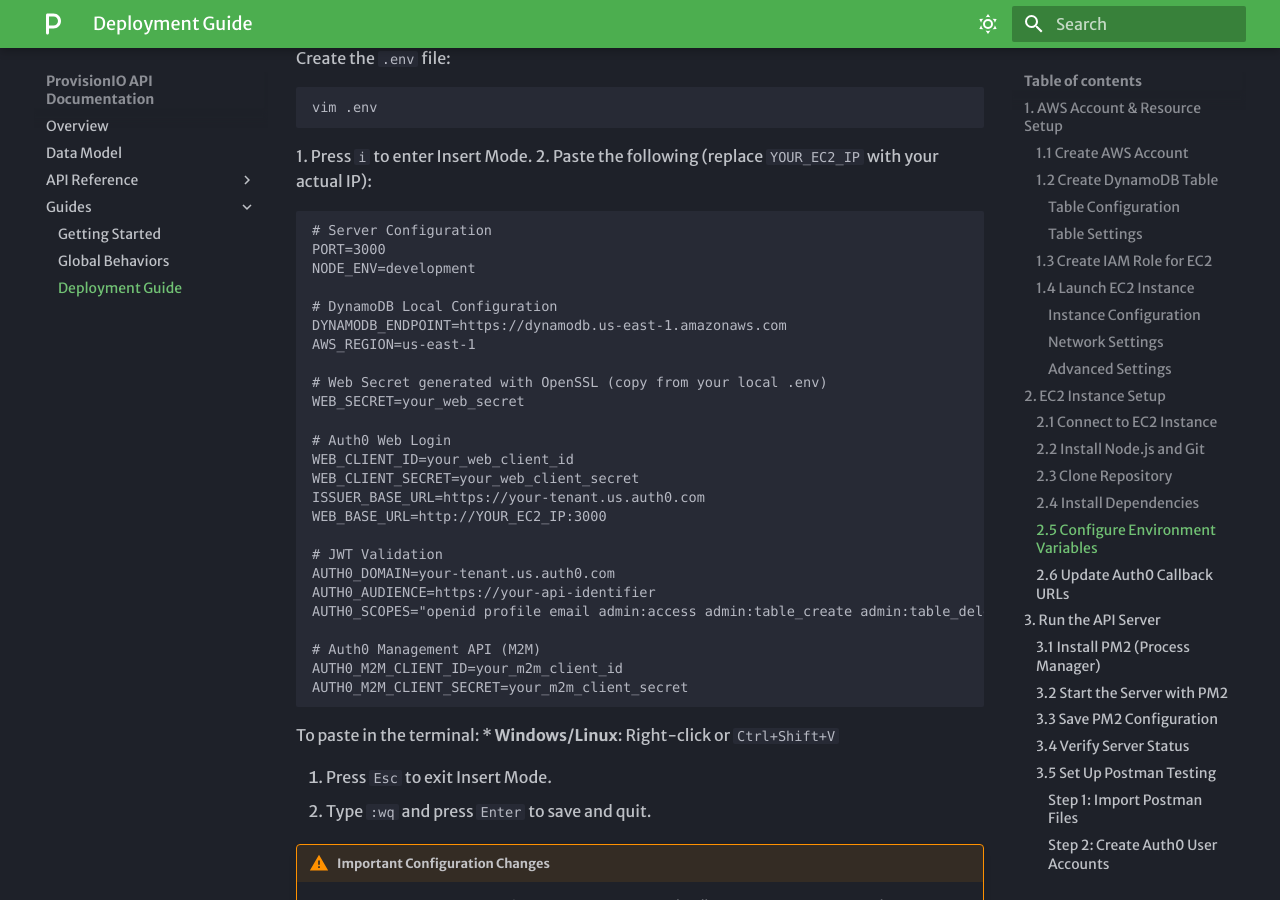
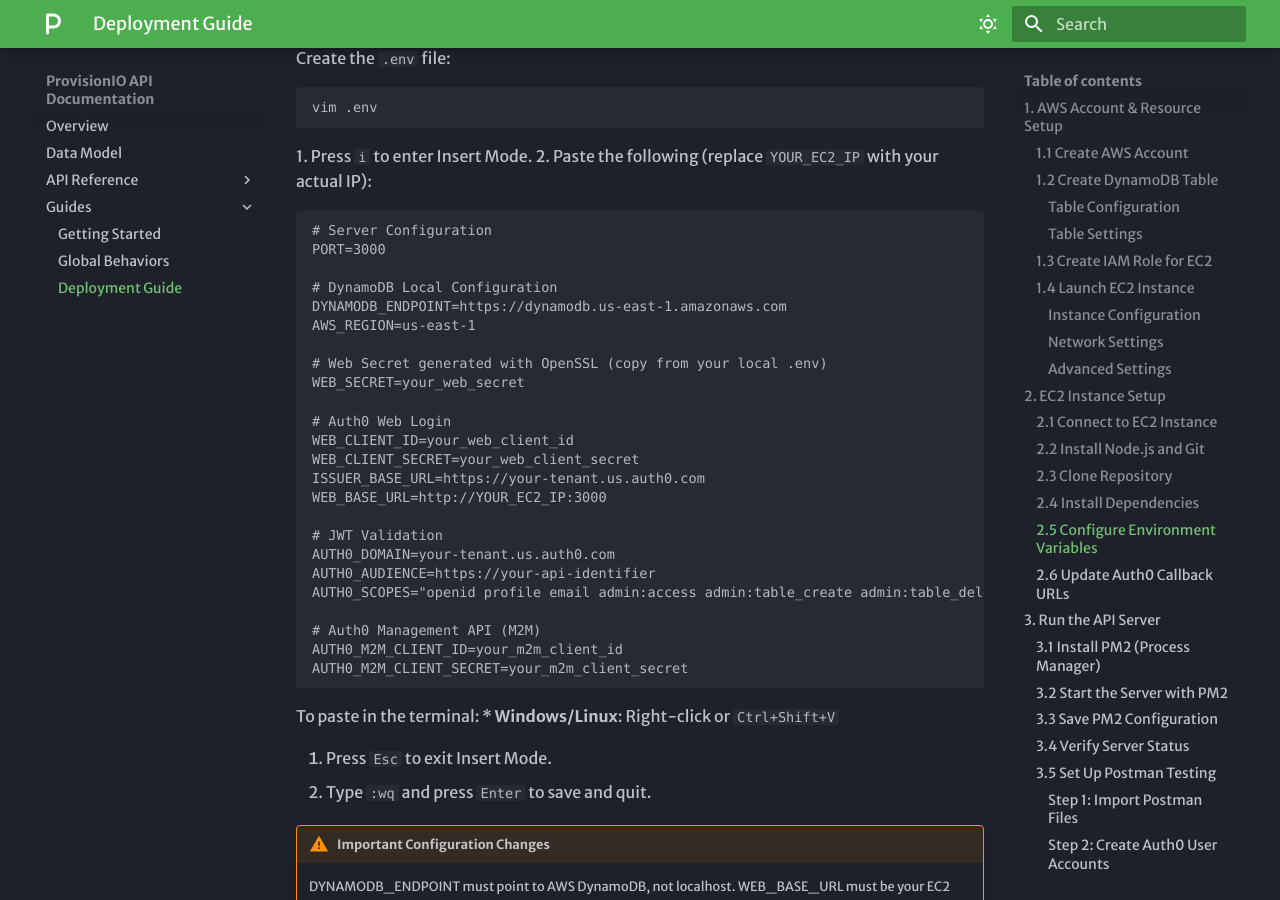
Before and after one commit to IWR2/ProvisionIO, an MkDocs documentation site: the page built from docs/guides/deployment.md, in a window 1280 px wide and 900 px high, scrolled down 5114 px. Built offline with MkDocs 1.6.1 and Material for MkDocs 9.7.7, drawn with Linux system fonts in a browser that asks for light colours; some web fonts are replaced.

Commit message:
Removed unused process variable.

````diff
--- a/docs/guides/deployment.md
+++ b/docs/guides/deployment.md
@@ -201,7 +201,6 @@ vim .env
 ```env
 # Server Configuration
 PORT=3000
-NODE_ENV=development
 
 # DynamoDB Local Configuration
 DYNAMODB_ENDPOINT=https://dynamodb.us-east-1.amazonaws.com
````
